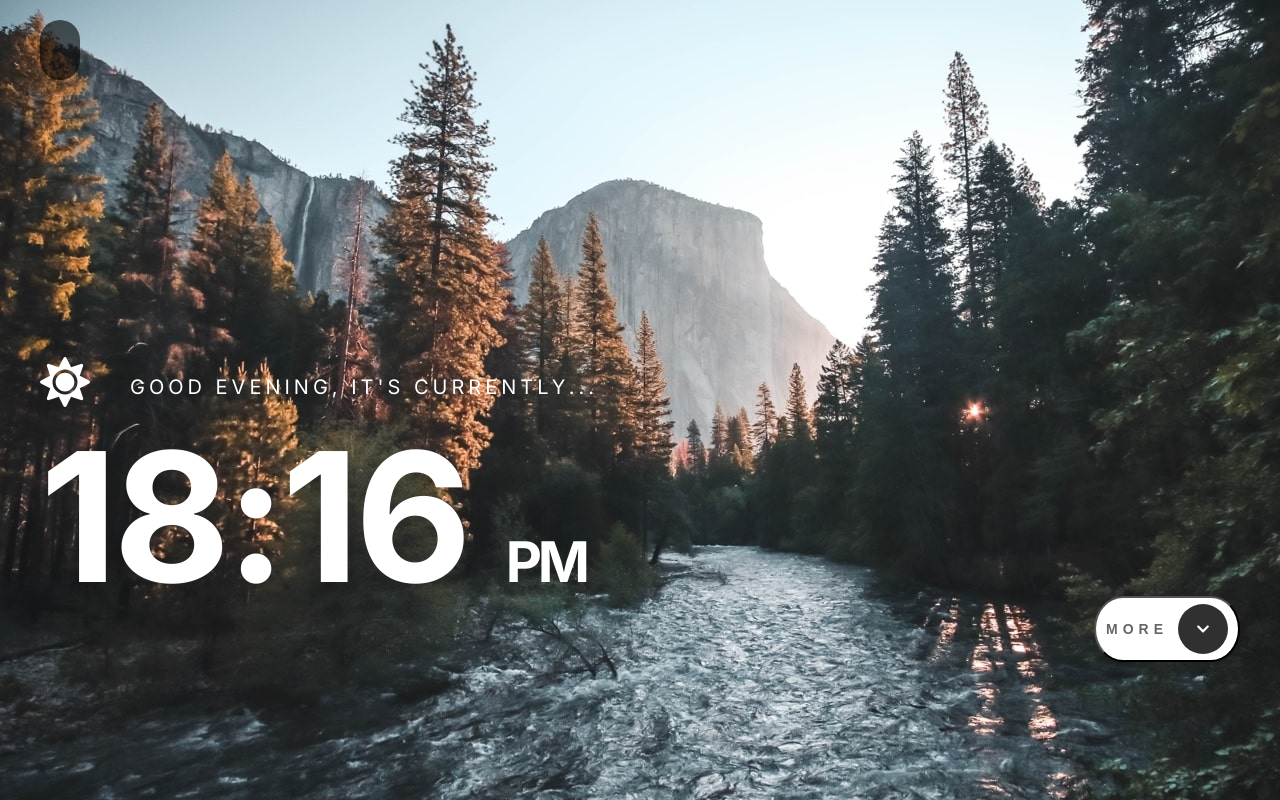
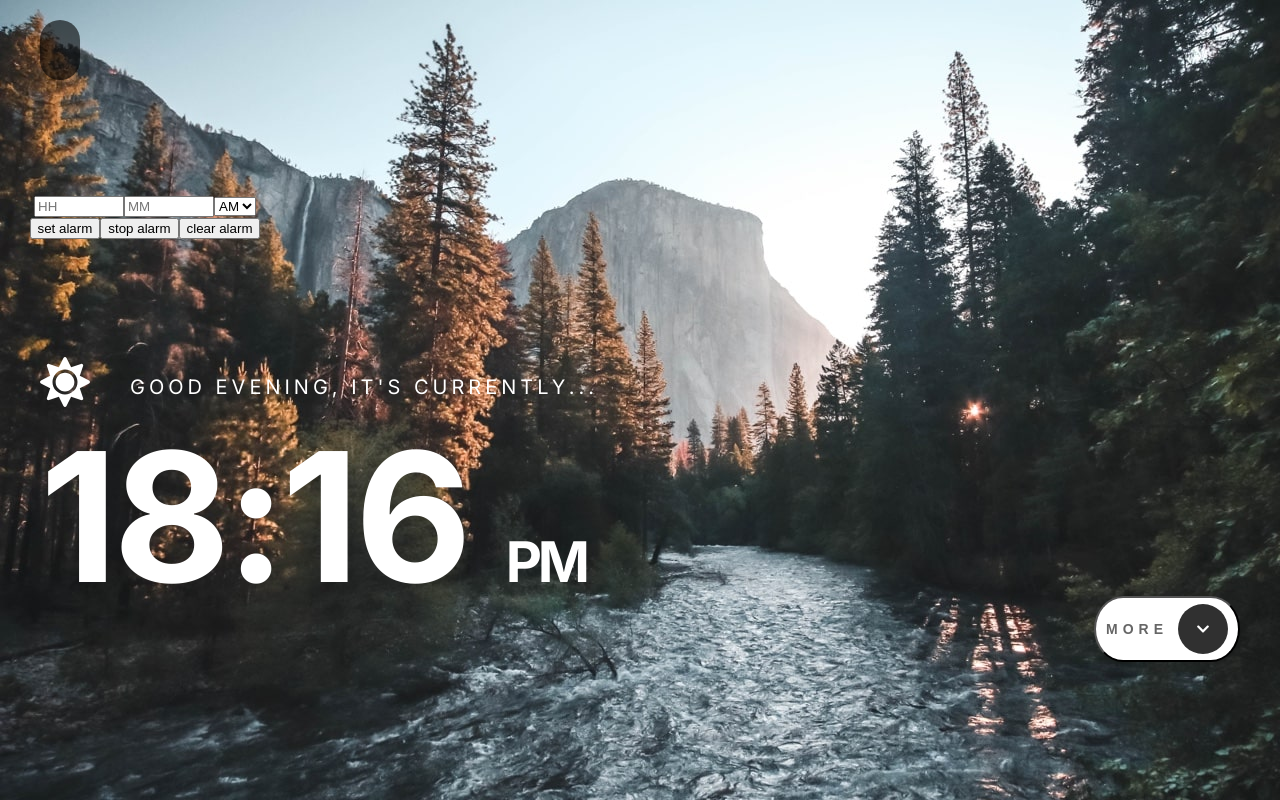
Before and after one commit to devBenWolf/clock-app-2, a React (Create React App) app: page / in a window 1280 px wide. Built offline with nearby package versions, Linux system fonts and the light colour scheme; no server answers.

Commit message:
js: created AlarmContainer and added to ClockContainer

```diff
--- a/package.json
+++ b/package.json
@@ -10,7 +10,7 @@
     "normalize.css": "^8.0.1",
     "react": "^17.0.2",
     "react-dom": "^17.0.2",
-    "react-icons": "^4.3.1",
+    "react-icons": "^4.4.0",
     "react-is": "^17.0.2",
     "react-scripts": "5.0.0",
     "styled": "^1.0.0",
--- a/src/components/Alarm/index.js
+++ b/src/components/Alarm/index.js
@@ -3,9 +3,11 @@ import {
     InnerContainer,
     ControlsContainer,
     Input,
+    InputContainer,
     Select,
     Option,
     Button,
+    ButtonContainer,
     DisplayAlarmContainer,
 } from "./styles/alarmStyles"
 
@@ -22,6 +24,10 @@ Alarm.ControlsContainer = function AlarmControlsContainer({children, ...props})
     return (<ControlsContainer {...props}>{children}</ControlsContainer>
     )
 }
+Alarm.InputContainer = function AlarmInputContainer({children, ...props}) {
+    return (<InputContainer {...props}>{children}</InputContainer>
+    )
+}
 Alarm.Input = function AlarmInput({children, ...props}) {
     return (<Input {...props}>{children}</Input>
     )
@@ -34,6 +40,10 @@ Alarm.Option = function AlarmOption({children, ...props}) {
     return (<Option {...props}>{children}</Option>
     )
 }
+Alarm.ButtonContainer = function AlarmButtonContainer({children, ...props}) {
+    return (<ButtonContainer {...props}>{children}</ButtonContainer>
+    )
+}
 Alarm.Button = function AlarmButton({children, ...props}) {
     return (<Button {...props}>{children}</Button>
     )
--- a/src/components/Alarm/styles/alarmStyles.js
+++ b/src/components/Alarm/styles/alarmStyles.js
@@ -1,10 +1,30 @@
 import styled from "styled-components"
 
-export const AlarmMain = styled.div``
-export const InnerContainer = styled.div``
-export const ControlsContainer = styled.div``
-export const Input = styled.input``
+export const AlarmMain = styled.div`
+width: 25rem;
+position: absolute;
+bottom: 70%;
+`
+export const InnerContainer = styled.div`
+
+`
+export const ControlsContainer = styled.div`
+    display: flex;
+    flex-direction: column;
+    justify-content: center;
+    align-items: center;
+    background-color:
+`
+export const Input = styled.input`
+width: 9rem;
+`
+export const InputContainer = styled.div``
 export const Select = styled.select``
 export const Option = styled.option``
 export const Button = styled.button``
+export const ButtonContainer = styled.button`
+background-color: transparent;
+border: none;
+
+`
 export const DisplayAlarmContainer = styled.div``
--- a/src/containers/AlarmContainer.js
+++ b/src/containers/AlarmContainer.js
@@ -1,29 +1,62 @@
+import { useEffect, useState } from "react";
 import Alarm from "../components/Alarm";
 import { AlarmMain } from "../components/Alarm/styles/alarmStyles";
+import { FaAngleDoubleDown, FaAngleDoubleUp } from "react-icons/fa";
 
 
 const AlarmContainer = () => {
+    const initialValues = {
+        alarmHours: "",
+        alarmMinutes: "",
+        alarmMeridian: "AM",
+        alarmTime: "",
+        currentTime : ""
+    }
+
+    const [values, setValues] = useState(initialValues)
+
+    const getTime = () => {
+        const time = new Intl.DateTimeFormat("en", {hour: `2-digit`, minute: `2-digit`})
+        let formattedTime = time.format()
+
+        setValues({...values, currentTime: formattedTime})
+    }
+
+    useEffect(() => {
+        setInterval(getTime, 1000)
+    }, [])
+
     return (
         <AlarmMain>
             <Alarm.InnerContainer>
                 <Alarm.ControlsContainer>
+                    <Alarm.InputContainer>
                         <Alarm.Input
                             type = "number"
                             name = "alarmHours"
-                        min  = "1"
-                        max  = "12"
-                        required
                             placeholder = "HH"
                         />
 
                         <Alarm.Input
-
+                            type = "number"
+                            name = "alarmMinutes"
+                            placeholder = "MM"
                         />
 
                         <Alarm.Select>
-                        <Alarm.Option></Alarm.Option>
-                        <Alarm.Option></Alarm.Option>
+                            <Alarm.Option default value = "AM">AM</Alarm.Option>
+                            <Alarm.Option value = "PM">PM</Alarm.Option>
                         </Alarm.Select>
+                    </Alarm.InputContainer>
+
+                    <Alarm.ButtonContainer>
+                        <Alarm.Button>set alarm</Alarm.Button>
+                        <Alarm.Button>stop alarm</Alarm.Button>
+                        <Alarm.Button>clear alarm</Alarm.Button>
+                    </Alarm.ButtonContainer>
+                    <Alarm.DisplayAlarmContainer>
+
+                    </Alarm.DisplayAlarmContainer>
                 </Alarm.ControlsContainer>
             </Alarm.InnerContainer>
         </AlarmMain>
--- a/src/containers/ClockContainer.js
+++ b/src/containers/ClockContainer.js
@@ -3,6 +3,7 @@ import Clock from "../components/Clock";
 import { Main } from "../components/Clock/styles/clockStyles";
 import {FaChevronDown, FaChevronUp, FaSun, FaMoon} from "react-icons/fa"
 import { GlobalStyles } from "../globalStyles";
+import AlarmContainer from "./AlarmContainer";
 
 const ClockContainer = () => {
     const [timeOfDay, setTimeOfDay] = useState("")
@@ -117,6 +118,7 @@ const ClockContainer = () => {
                 <Clock.H5 >{quote.en}</Clock.H5>
                 <Clock.H5  fontWeight="bold" margin = "2rem 0 0 0">{quote.author}</Clock.H5>
             </Clock.QuoteArticle>
+            <AlarmContainer />
             <Clock.InfoArticle>
                 <Clock.SalutationDiv>
                     {background ? <FaSun style={{height: "50px", width: "50px", margin: " 0 0 1rem 0"}} /> : <FaMoon />}
```
Also changed, not shown: 1 other file (tests, documents, lock files or other folders). Lines whose indentation alone changed are shown as unchanged.
